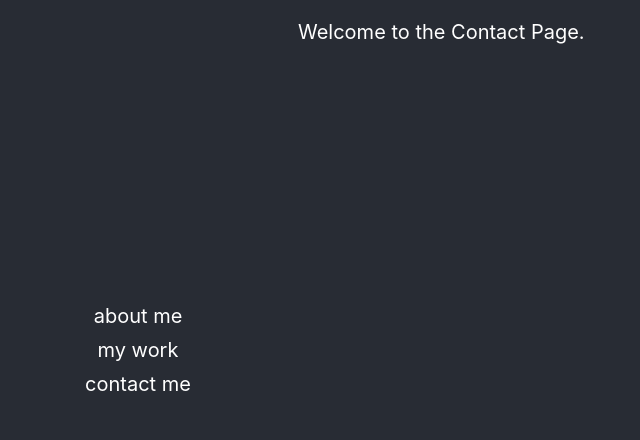
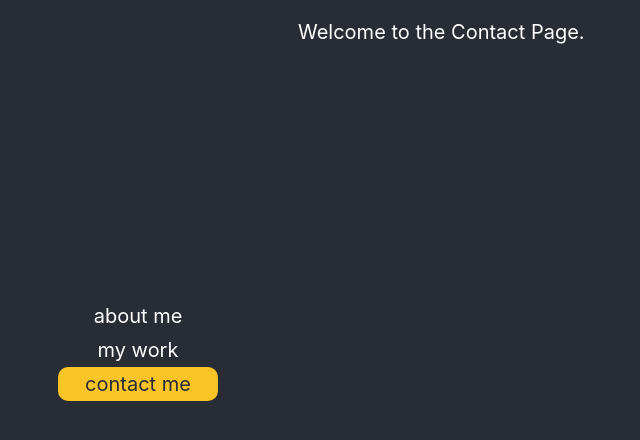
Before and after one commit to chasedawson/chasedawson.github.io, a React (Create React App) app: page /#/contact in a window 1280 px wide. Shown: the top 440 px of the page, without its empty margins (22-662 px from the left). Built offline with nearby package versions, Linux system fonts and the light colour scheme; what redux-promise-middleware would draw is missing.

Commit message:
adds selection code to sidebar

```diff
--- a/src/components/about/About.js
+++ b/src/components/about/About.js
@@ -27,7 +27,7 @@ class About extends Component {
 
                     <p>
                         In addition to working during my gap year, I'm also participating in a fellowship through the Creator Institute,
-                        where I am writing a book that will be published in August 2021. The goal of my book, <span style={{"font-style": "italic"}}>Visualizing the Climate Crisis</span>,
+                        where I am writing a book that will be published in August 2021. The goal of my book, <span style={{"fontStyle": "italic"}}>Visualizing the Climate Crisis</span>,
                         is to provide a collection of data-driven visual stories interwoven with personal narratives and experiences from members of frontline communities, climate activists,
                         or generally people involved in the climate space.
                     </p>
--- a/src/components/projects/projects.json
+++ b/src/components/projects/projects.json
@@ -27,10 +27,11 @@
         "link": "asdf"
     },
     {
-        "name": "Climate Responsibility",
-        "short_desc": "Final project for Data Visualization class.",
-        "long_desc": "<p>Sorry! I don’t have all the description and link for this project up yet. Check back later as I continue to update my site.</p>",
-        "path": "/projects/climate_responsibility"
+        "name": "Climate Responsibility and Vulnerability",
+        "short_desc": "Final project for SARC 5400: Data Visualization. Interactive visual of historic CO2 emissions for various countries.",
+        "long_desc": "<p>This interactive data visualization was my final project for SARC 5400: Data Visualization with Professor Eric Field at the University of Virginia for which I received a score of 4.8 out of 5. I wanted to visually explore who is most responsible for and vulnerable to climate change. The language of responsibility is specifically chosen to reframe climate change as an issue that the US and other countries are responsible for and must address.</p><p>To complete this project, I analyzed the data using Python and created the visual using D3.</p>",
+        "path": "/projects/climate_responsibility",
+        "link": "https://chasedawson.github.io/climate-responsibility-viz/"
     },
     {
         "name": "Public Interest Data Lab: Race and Charlottesville Child Protection Services",
--- a/src/components/sidebar/SideBar.css
+++ b/src/components/sidebar/SideBar.css
@@ -37,3 +37,8 @@
     background-color: var(--text);
     color: var(--main);
 }
+
+.sidebar-link.selected {
+    background-color: var(--accent);
+    color: var(--main);
+}
--- a/src/components/sidebar/SideBar.js
+++ b/src/components/sidebar/SideBar.js
@@ -5,18 +5,67 @@ import { Link } from 'react-router-dom';
 
 class SideBar extends Component {
 
-    route = (path) => {
-        console.log(path);
-        console.log(history);
-        history.push(path);
+    constructor(props) {
+        super(props);
+        this.state = {
+            selectedTab: this.getPath(),
+        }
+    }
+
+    getPath = () => {
+        var path = window.location.href;
+        var currentTab = path.split('#')[1];
+        if (currentTab == "/") currentTab = "/about";
+        return currentTab;
+    }
+
+
+    highlight = (name) => {
+        this.setState({
+            selectedTab: name,
+        });
+    }
+
+    createLinks = () => {
+        const links = [
+            {
+                "name": "about me",
+                "path": "/about"
+            },
+            {
+                "name": "my work",
+                "path": "/projects"
+            },
+            {
+                "name": "contact me",
+                "path": "/contact"
+            }
+        ]
+
+        return links.map(link => {
+            console.log(link.name);
+            console.log(this.state.selectedTab);
+            if (link.path == this.state.selectedTab) {
+                return (
+                    <Link className="sidebar-link selected" to={link.path} onClick={() => { this.highlight(link.path)}}>{link.name}</Link>
+                );
+            }
+            return (
+                <Link className="sidebar-link" to={link.path} onClick={() => { this.highlight(link.path)}}>{link.name}</Link>
+            );
+        });
+    }
+
+    componentDidMount() {
+        console.log('in componentDidMount');
     }
 
     render() {
+        console.log('in render');
+        console.log(this.state);
         return (
             <div className="SideBar">
-                <Link className="sidebar-link" to="/about">about me</Link>
-                <Link className="sidebar-link" to="/projects">my work</Link>
-                <Link className="sidebar-link" to="/contact">contact me</Link>
+                { this.createLinks() }
             </div>
         );
     }
```
Also changed, not shown: 11 other files (tests, documents, lock files or other folders).
